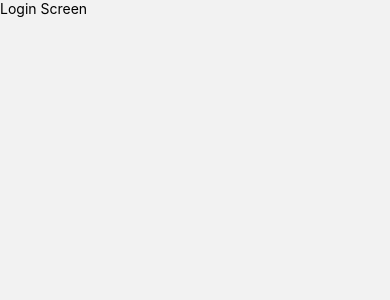
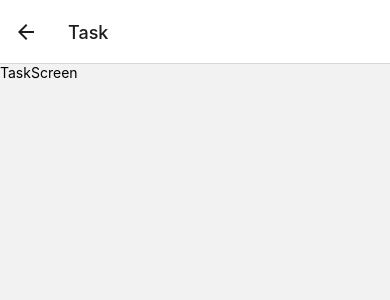
Before and after one commit to fanshawe-mobile-dev-team/tahanan-mobile, a React Native app: screen /Task in a window 390 px wide. Before the commit this address had no page. Shown: the top 300 px of the page. Built offline with nearby package versions, Linux system fonts and the light colour scheme.

Commit message:
add more screens

```diff
--- /dev/null
+++ b/src/components/screens/AssignTask/AssignTaskScreen.jsx
@@ -0,0 +1,10 @@
+import React from 'react';
+import { Text } from 'react-native';
+
+function AssignTaskScreen() {
+  return (
+    <Text>AssignTaskScreen</Text>
+  );
+}
+
+export default AssignTaskScreen;
--- /dev/null
+++ b/src/components/screens/CreateTask/CreateTaskScreen.jsx
@@ -0,0 +1,10 @@
+import React from 'react';
+import { Text } from 'react-native';
+
+function CreateTaskScreen() {
+  return (
+    <Text>CreateTask</Text>
+  );
+}
+
+export default CreateTaskScreen;
--- /dev/null
+++ b/src/components/screens/Task/TaskScreen.jsx
@@ -0,0 +1,10 @@
+import React from 'react';
+import { Text } from 'react-native';
+
+function TaskScreen() {
+  return (
+    <Text>TaskScreen</Text>
+  );
+}
+
+export default TaskScreen;
--- a/src/components/screens/screens.jsx
+++ b/src/components/screens/screens.jsx
@@ -1,4 +1,6 @@
+import AssignTaskScreen from './AssignTask/AssignTaskScreen';
 import CreateHomeScreen from './CreateHome/CreateHomeScreen';
+import CreateTaskScreen from './CreateTask/CreateTaskScreen';
 import DashboardScreen from './Dashboard/DashboardScreen';
 import JoinHomeScreen from './JoinHome/JoinHomeScreen';
 import LoginScreen from './Login/LoginScreen';
@@ -6,6 +8,7 @@ import PostRegisterScreen from './PostRegister/PostRegisterScreen';
 import ProfileScreen from './Profile/ProfileScreen';
 import RegisterScreen from './Register/RegisterScreen';
 import SearchHomeScreen from './SearchHome/SearchHomeScreen';
+import TaskScreen from './Task/TaskScreen';
 import TaskListScreen from './TaskList/TaskListScreen';
 
 export default [
@@ -17,5 +20,8 @@ export default [
   { name: 'JoinHome', component: JoinHomeScreen },
   { name: 'Dashboard', component: DashboardScreen, options: { headerShown: false } },
   { name: 'TaskList', component: TaskListScreen },
+  { name: 'Task', component: TaskScreen },
+  { name: 'CreateTask', component: CreateTaskScreen },
+  { name: 'AssignTask', component: AssignTaskScreen },
   { name: 'Profile', component: ProfileScreen },
 ];
```
